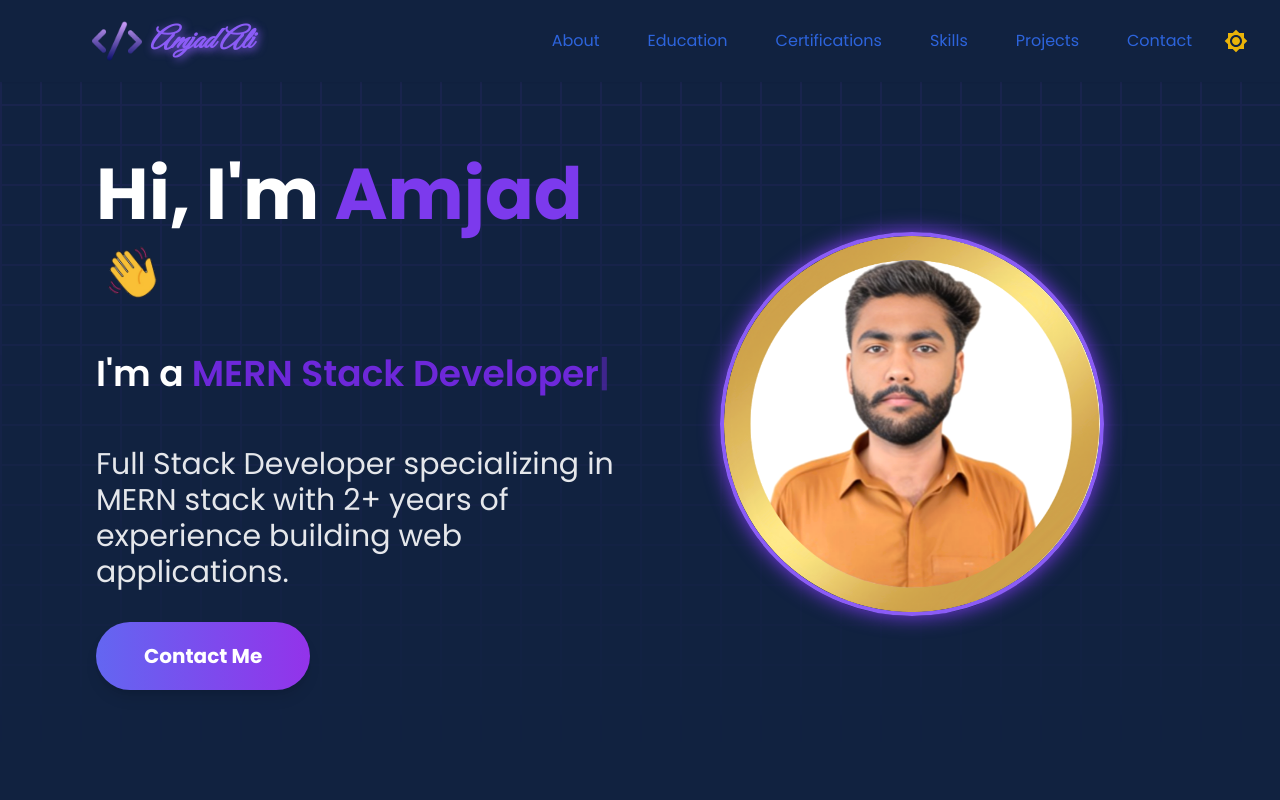
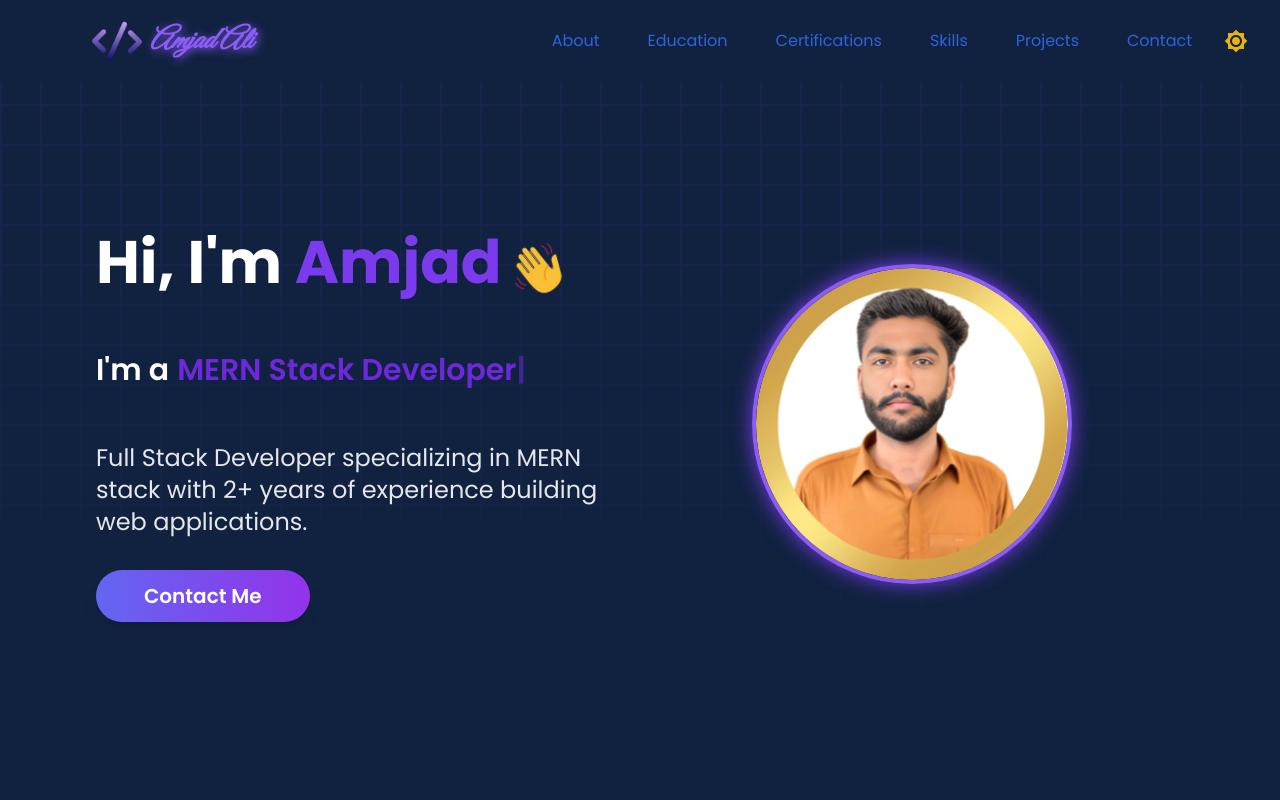
Before and after one commit to Amjadjamali32/MyPortfolio, a React (Vite) app: page / in a window 1280 px wide. Shown: the top 800 px of the page. Built offline with nearby package versions, Linux system fonts and the light colour scheme; a web font is replaced by a local one.

Commit message:
corrected hero

```diff
--- a/src/components/Hero.jsx
+++ b/src/components/Hero.jsx
@@ -71,7 +71,7 @@ const Hero = () => {
       {/* Text Content */}
       <div className="flex-1 order-2 lg:order-1 w-full lg:w-1/2 flex flex-col items-center lg:items-start text-center lg:text-left mb-8 lg:mb-0 z-10">
         <h1
-          className={`text-4xl sm:text-5xl md:text-6xl lg:text-7xl xl:text-7xl 2xl:text-8xl font-bold mb-2 ${
+          className={`text-4xl sm:text-5xl md:text-6xl lg:text-7xl xl:text-6xl 2xl:text-7xl font-bold mb-2 ${
             darkMode ? "text-white" : "text-black"
           }`}
         >
@@ -86,7 +86,7 @@ const Hero = () => {
 
         <div className="h-16 sm:h-20 lg:h-24 xl:h-28 mb-4 flex items-center">
           <h2
-            className={`text-xl sm:text-2xl md:text-3xl lg:text-4xl xl:text-4xl 2xl:text-5xl font-semibold ${
+            className={`text-xl sm:text-2xl md:text-3xl lg:text-4xl xl:text-3xl 2xl:text-4xl font-semibold ${
               darkMode ? "text-violet-700" : "text-blueColor"
             }`}
           >
@@ -99,7 +99,7 @@ const Hero = () => {
         </div>
 
         <p
-          className={`text-lg sm:text-xl md:text-2xl lg:text-2xl xl:text-3xl mb-8 max-w-lg lg:max-w-xl xl:max-w-2xl ${
+          className={`text-lg sm:text-xl md:text-2xl lg:text-2xl xl:text-2xl mb-8 max-w-lg lg:max-w-xl xl:max-w-2xl ${
             darkMode ? "text-gray-200" : "text-gray-700"
           }`}
         >
@@ -113,7 +113,7 @@ const Hero = () => {
               whileHover={{ scale: 1.1, y: -4 }}
               whileTap={{ scale: 0.95 }}
               transition={{ type: "spring", stiffness: 300 }}
-              className="px-8 py-3 lg:px-10 lg:py-4 xl:px-12 xl:py-5 text-lg lg:text-xl xl:text-xl font-bold bg-gradient-to-r from-indigo-500 to-purple-600 text-white rounded-full shadow-lg hover:shadow-[0_4px_20px_rgba(124,58,237,0.6)] transition-all duration-300"
+              className="px-8 py-3 lg:px-10 lg:py-4 xl:px-12 xl:py-3 text-lg lg:text-xl xl:text-md font-semibold bg-gradient-to-r from-indigo-500 to-purple-600 text-white rounded-full shadow-lg hover:shadow-[0_4px_20px_rgba(124,58,237,0.6)] transition-all duration-300"
             >
               Contact Me
             </motion.button>
@@ -123,7 +123,7 @@ const Hero = () => {
 
       {/* Image */}
       <div className="flex-1 order-1 lg:order-2 w-full lg:w-1/2 flex justify-center z-10">
-        <div className="relative w-48 h-48 sm:w-64 sm:h-64 md:w-72 md:h-72 lg:w-80 lg:h-80 xl:w-96 xl:h-96">
+        <div className="relative w-48 h-48 sm:w-64 sm:h-64 md:w-72 md:h-72 lg:w-80 lg:h-80 xl:w-80 xl:h-80">
           <img
             src={picture}
             alt="Amjad Ali"
```
